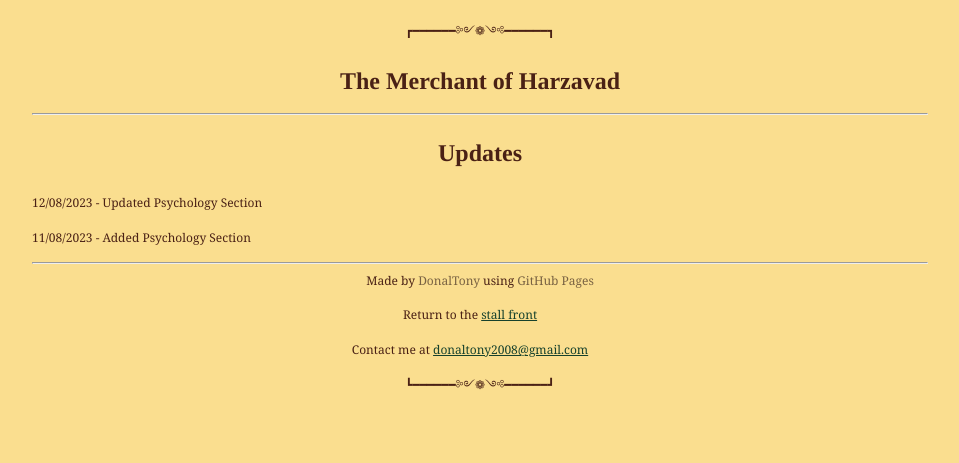
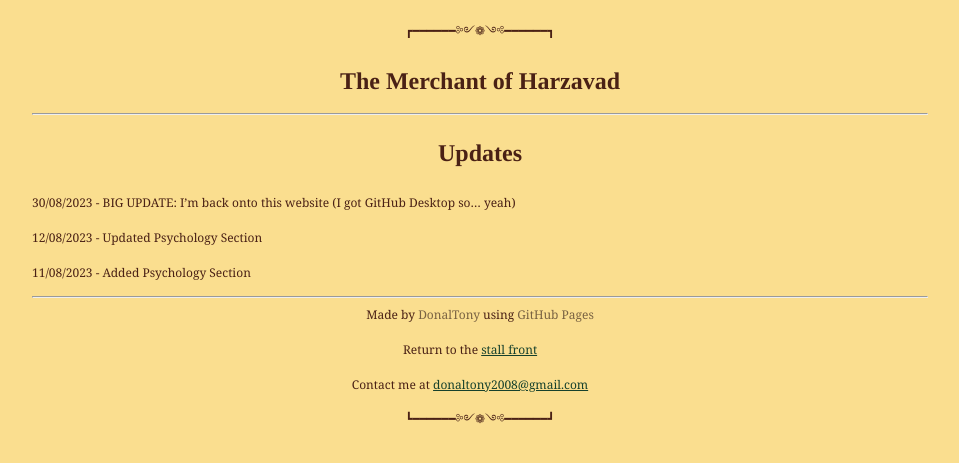
Before and after one commit to dvaraka/the-merchant, a Jekyll site: the page built from ramblings/updates.md, in a window 1280 px wide. Shown: the top 463 px of the page, without its empty margins (160-1119 px from the left). Built offline with Jekyll 4.4.1, drawn with Linux system fonts in a browser that asks for light colours; our own code applies the rules of GitHub Pages for plain Markdown files.

Commit message:
Update updates.md

```diff
--- a/ramblings/updates.md
+++ b/ramblings/updates.md
@@ -4,6 +4,8 @@
 
 # Updates
 
+30/08/2023 - BIG UPDATE: I'm back onto this website (I got GitHub Desktop so... yeah)
+
 12/08/2023 - Updated Psychology Section
 
 11/08/2023 - Added Psychology Section
```
